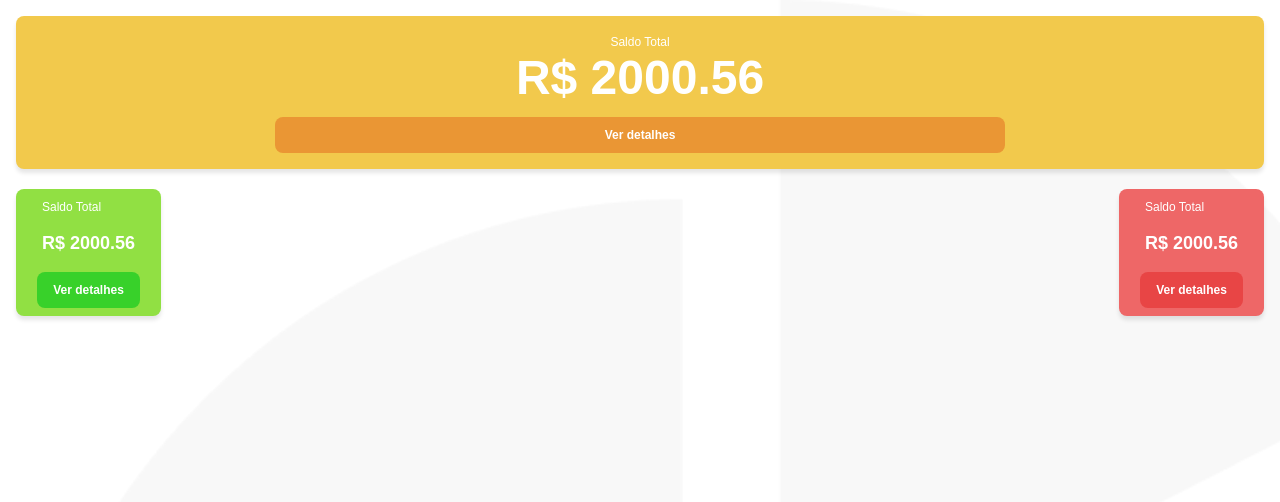
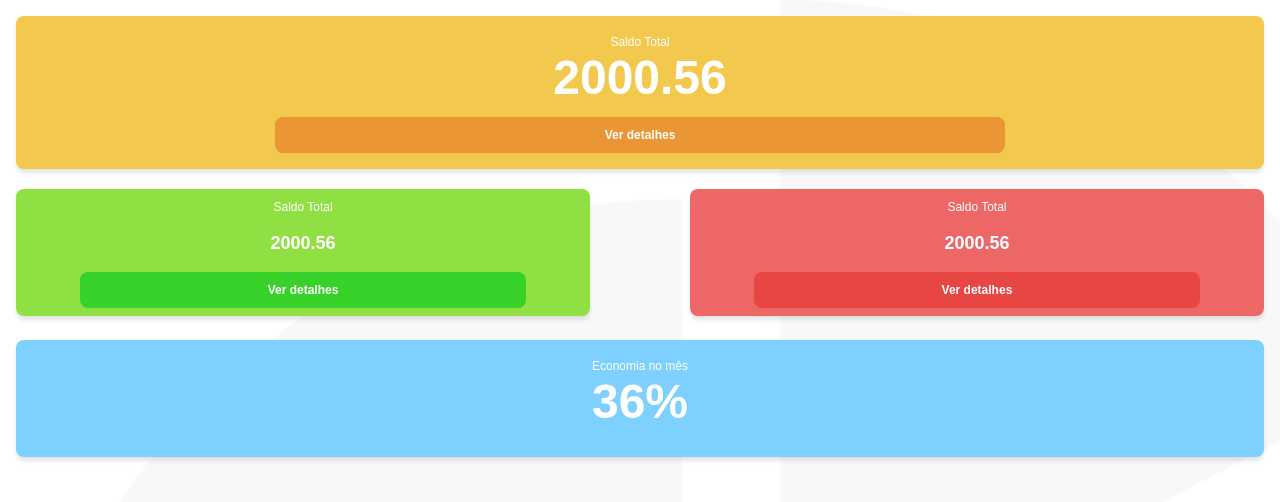
Before and after one commit to Mhagner/imoney, a React (Create React App) app: page / in a window 1280 px wide. Shown: the top 502 px of the page. Built offline with nearby package versions, Linux system fonts and the light colour scheme.

Commit message:
added card blue

```diff
--- a/src/components/CardBox/CardBox.css
+++ b/src/components/CardBox/CardBox.css
@@ -38,9 +38,8 @@
 
 .cardReceita,
 .cardDespesa {
-    min-width: 145px;
+    min-width: 46%;
     padding: 8px;
-    align-items: left !important;
 }
 
 .cardReceita {
@@ -63,7 +62,7 @@
 
 .cardReceita .cardBox__contentValue,
 .cardDespesa .cardBox__contentValue {
-    text-align: left;
+    text-align: center;
 }
 
 .cardReceita .cardBox__Button,
@@ -82,3 +81,8 @@
 .cardTotal {
     margin-bottom: 20px;
 }
+
+.cardEconomiaPercent {
+    margin-top: 24px;
+    background-color: #7ED0FE;
+}
--- a/src/components/CardBox/CardBox.js
+++ b/src/components/CardBox/CardBox.js
@@ -8,13 +8,15 @@ const CardBox = ({ className, title, value, buttonValue, url }) => {
         <div className={`cardBox ${className}`}>
             <div className='cardBox__contentValue'>
                 <p>{title}</p>
-                <span>R$ {value}</span>
+                <span>{value}</span>
             </div>
-            <Link
-                to={url}
-                className='cardBox__Button'>
-                {buttonValue}
-            </Link>
+            {buttonValue &&
+                <Link
+                    to={url}
+                    className='cardBox__Button'>
+                    {buttonValue}
+                </Link>
+            }
         </div>
     )
 
--- a/src/pages/Home/Home.js
+++ b/src/pages/Home/Home.js
@@ -28,7 +28,11 @@ const Home = () => {
                     url="#"
                 />
             </div>
-
+            <CardBox
+                title="Economia no mês"
+                value="36%"
+                className="cardEconomiaPercent"
+            />
         </div>
     )
 }
```
